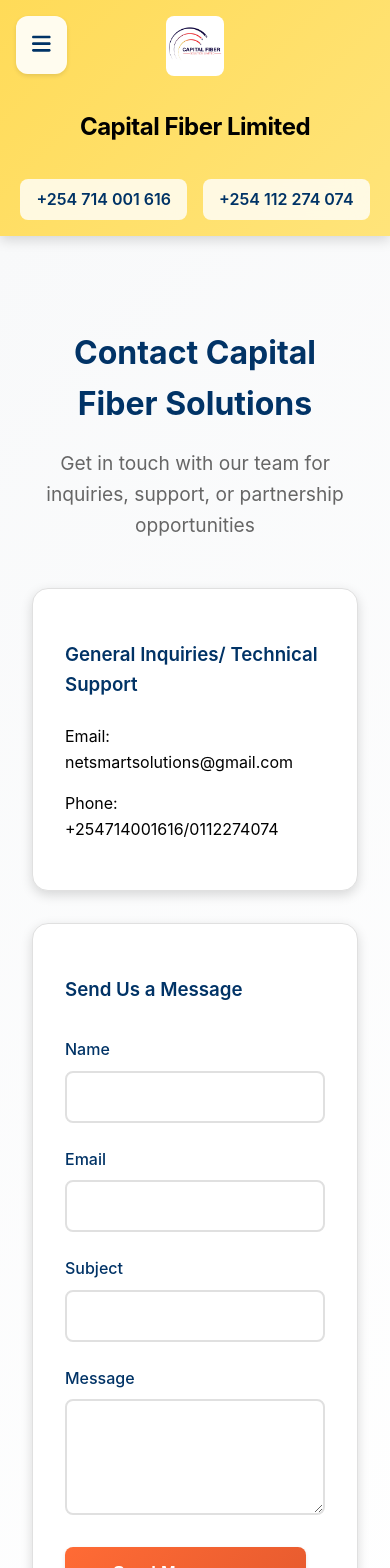
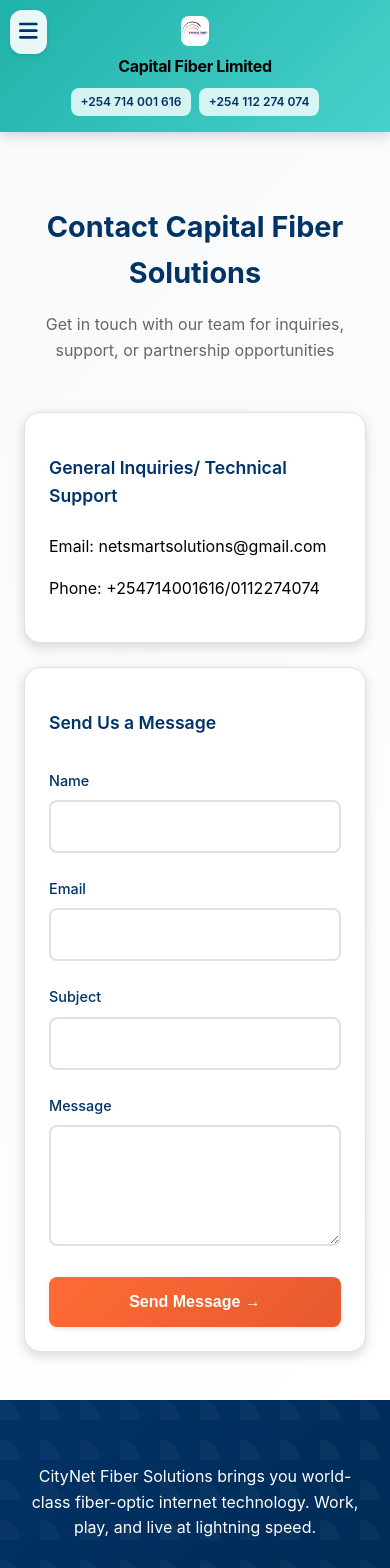
Before and after one commit to yrlnls/capital_fiber_ltd, a React (Vite) app: page /contact in a window 390 px wide. Shown: the top 1568 px of the page. Built offline with nearby package versions, Linux system fonts and the light colour scheme.

Commit message:
Improve mobile responsiveness and color scheme

```diff
--- a/src/App.css
+++ b/src/App.css
@@ -4,10 +4,10 @@
   --primary-light: #004080;
   --primary-dark: #00264d;
 
-  /* Secondary Colors */
-  --secondary: #FFDB58;
-  --secondary-light: #ffe47a;
-  --secondary-dark: #ffd236;
+  /* Secondary Colors - Changed from yellow to a modern teal */
+  --secondary: #20B2AA;
+  --secondary-light: #48D1CC;
+  --secondary-dark: #008B8B;
 
   /* Accent Colors */
   --accent: #ff6b35;
@@ -62,11 +62,11 @@
   -moz-osx-font-smoothing: grayscale;
 }
 
-/* Header Styles */
+/* Header Styles - Improved Mobile Responsiveness */
 header {
   background: linear-gradient(135deg, var(--secondary) 0%, var(--secondary-light) 100%);
   box-shadow: var(--shadow-md);
-  padding: var(--spacing-sm) 0;
+  padding: var(--spacing-xs) 0;
   position: sticky;
   top: 0;
   z-index: 100;
@@ -79,11 +79,12 @@
   justify-content: space-between;
   max-width: 1200px;
   margin: 0 auto;
-  padding: 0 var(--spacing-lg);
+  padding: 0 var(--spacing-sm);
+  min-height: 60px;
 }
 
 .company-logo {
-  height: 60px;
+  height: 40px;
   border-radius: var(--radius-sm);
   transition: transform 0.3s ease;
 }
@@ -93,15 +94,18 @@
 }
 
 .company-name {
-  font-size: 1.5rem;
+  font-size: clamp(1rem, 3vw, 1.5rem);
   color: var(--text);
   font-weight: 700;
   letter-spacing: -0.02em;
+  margin: 0;
+  text-align: center;
+  flex: 1;
 }
 
 .contact-info {
   display: flex;
-  gap: var(--spacing-sm);
+  gap: var(--spacing-xs);
   flex-wrap: wrap;
 }
 
@@ -114,6 +118,7 @@
   transition: all 0.3s ease;
   background: rgba(255, 255, 255, 0.8);
   backdrop-filter: blur(10px);
+  font-size: clamp(0.8rem, 2vw, 1rem);
 }
 
 .phone-number:hover {
@@ -129,7 +134,7 @@
   top: 0;
   left: -100%;
   width: 100%;
-  max-width: 400px;
+  max-width: 350px;
   height: 100vh;
   background: linear-gradient(135deg, var(--background) 0%, var(--surface) 100%);
   box-shadow: var(--shadow-lg);
@@ -149,7 +154,7 @@
   right: var(--spacing-sm);
   background: var(--surface);
   border: none;
-  font-size: 1.5rem;
+  font-size: 1.2rem;
   color: var(--primary);
   cursor: pointer;
   padding: var(--spacing-sm);
@@ -165,13 +170,13 @@
 }
 
 .dropdown-logo {
-  padding: var(--spacing-xl) var(--spacing-lg);
+  padding: var(--spacing-lg) var(--spacing-md);
   text-align: center;
   border-bottom: 1px solid var(--border);
 }
 
 .dropdown-logo img {
-  height: 60px;
+  height: 50px;
   width: auto;
   border-radius: var(--radius-sm);
 }
@@ -246,7 +251,7 @@
 .hero-section {
   position: relative;
   height: 100vh;
-  min-height: 600px;
+  min-height: 500px;
   background-size: cover;
   background-position: center;
   background-attachment: fixed;
@@ -273,18 +278,18 @@
   position: relative;
   z-index: 2;
   max-width: 800px;
-  padding: var(--spacing-xl);
+  padding: var(--spacing-lg);
 }
 
 .hero-content img {
-  width: 200px;
+  width: clamp(120px, 30vw, 200px);
   margin-bottom: var(--spacing-lg);
   border-radius: var(--radius-lg);
   box-shadow: var(--shadow-lg);
 }
 
 .hero-content h1 {
-  font-size: clamp(2.5rem, 5vw, 4rem);
+  font-size: clamp(2rem, 6vw, 4rem);
   margin-bottom: var(--spacing-md);
   font-weight: 800;
   letter-spacing: -0.02em;
@@ -295,7 +300,7 @@
 }
 
 .hero-content .lead {
-  font-size: clamp(1.1rem, 2.5vw, 1.5rem);
+  font-size: clamp(1rem, 3vw, 1.5rem);
   margin-bottom: var(--spacing-xl);
   opacity: 0.95;
   font-weight: 400;
@@ -309,7 +314,7 @@
   text-decoration: none;
   border-radius: var(--radius-lg);
   font-weight: 600;
-  font-size: 1.1rem;
+  font-size: clamp(1rem, 2.5vw, 1.1rem);
   transition: all 0.3s cubic-bezier(0.4, 0, 0.2, 1);
   box-shadow: var(--shadow-lg);
   position: relative;
@@ -338,13 +343,13 @@
 
 /* Benefits Section */
 .key-benefits {
-  padding: var(--spacing-2xl) var(--spacing-lg);
+  padding: var(--spacing-xl) var(--spacing-md);
   background: linear-gradient(135deg, var(--background) 0%, var(--surface) 100%);
   text-align: center;
 }
 
 .key-benefits h2 {
-  font-size: clamp(2rem, 4vw, 3rem);
+  font-size: clamp(1.8rem, 5vw, 3rem);
   color: var(--primary);
   margin-bottom: var(--spacing-xl);
   font-weight: 700;
@@ -353,14 +358,14 @@
 
 .benefits-grid {
   display: grid;
-  grid-template-columns: repeat(auto-fit, minmax(300px, 1fr));
-  gap: var(--spacing-xl);
+  grid-template-columns: repeat(auto-fit, minmax(280px, 1fr));
+  gap: var(--spacing-lg);
   max-width: 1200px;
   margin: 0 auto;
 }
 
 .benefit-card {
-  padding: var(--spacing-xl);
+  padding: var(--spacing-lg);
   background: var(--background);
   border-radius: var(--radius-xl);
   box-shadow: var(--shadow-md);
@@ -393,7 +398,7 @@
 }
 
 .benefit-card i {
-  font-size: 3rem;
+  font-size: clamp(2rem, 5vw, 3rem);
   color: var(--accent);
   margin-bottom: var(--spacing-md);
   transition: transform 0.3s ease;
@@ -407,19 +412,20 @@
   color: var(--primary);
   margin-bottom: var(--spacing-sm);
   font-weight: 600;
-  font-size: 1.3rem;
+  font-size: clamp(1.1rem, 3vw, 1.3rem);
 }
 
 .benefit-card p {
   color: var(--text-secondary);
   line-height: 1.6;
+  font-size: clamp(0.9rem, 2.5vw, 1rem);
 }
 
 /* Stats Section */
 .stats-section {
   background: linear-gradient(135deg, var(--primary) 0%, var(--primary-dark) 100%);
   color: var(--text-inverse);
-  padding: var(--spacing-2xl) var(--spacing-lg);
+  padding: var(--spacing-xl) var(--spacing-md);
   position: relative;
   overflow: hidden;
 }
@@ -436,8 +442,8 @@
 
 .stats-grid {
   display: grid;
-  grid-template-columns: repeat(auto-fit, minmax(200px, 1fr));
-  gap: var(--spacing-xl);
+  grid-template-columns: repeat(auto-fit, minmax(180px, 1fr));
+  gap: var(--spacing-lg);
   max-width: 1200px;
   margin: 0 auto;
   text-align: center;
@@ -460,7 +466,7 @@
 }
 
 .stat-card h3 {
-  font-size: 3rem;
+  font-size: clamp(2rem, 6vw, 3rem);
   color: var(--secondary);
   margin-bottom: var(--spacing-xs);
   font-weight: 800;
@@ -468,14 +474,14 @@
 }
 
 .stat-card p {
-  font-size: 1.1rem;
+  font-size: clamp(0.9rem, 2.5vw, 1.1rem);
   opacity: 0.9;
   font-weight: 500;
 }
 
 /* Contact Section */
 .contact-section {
-  padding: var(--spacing-2xl) var(--spacing-lg);
+  padding: var(--spacing-xl) var(--spacing-md);
   background: linear-gradient(135deg, var(--surface) 0%, var(--background) 100%);
 }
 
@@ -488,7 +494,7 @@
   text-align: center;
   color: var(--primary);
   margin-bottom: var(--spacing-sm);
-  font-size: clamp(2rem, 4vw, 3rem);
+  font-size: clamp(1.8rem, 5vw, 3rem);
   font-weight: 700;
 }
 
@@ -496,19 +502,19 @@
   text-align: center;
   color: var(--text-secondary);
   margin-bottom: var(--spacing-xl);
-  font-size: 1.2rem;
+  font-size: clamp(1rem, 3vw, 1.2rem);
 }
 
 .contact-content {
   display: grid;
-  grid-template-columns: 1fr 1fr;
-  gap: var(--spacing-2xl);
+  grid-template-columns: 1fr;
+  gap: var(--spacing-lg);
   margin-top: var(--spacing-xl);
 }
 
 .info-card {
   background: var(--background);
-  padding: var(--spacing-xl);
+  padding: var(--spacing-lg);
   border-radius: var(--radius-lg);
   box-shadow: var(--shadow-md);
   border: 1px solid var(--border);
@@ -518,11 +524,12 @@
   color: var(--primary);
   margin-bottom: var(--spacing-md);
   font-weight: 600;
+  font-size: clamp(1.1rem, 3vw, 1.3rem);
 }
 
 .contact-form {
   background: var(--background);
-  padding: var(--spacing-xl);
+  padding: var(--spacing-lg);
   border-radius: var(--radius-lg);
   box-shadow: var(--shadow-md);
   border: 1px solid var(--border);
@@ -532,6 +539,7 @@
   color: var(--primary);
   margin-bottom: var(--spacing-lg);
   font-weight: 600;
+  font-size: clamp(1.1rem, 3vw, 1.3rem);
 }
 
 .form-group {
@@ -543,6 +551,7 @@
   margin-bottom: var(--spacing-xs);
   color: var(--primary);
   font-weight: 500;
+  font-size: clamp(0.9rem, 2.5vw, 1rem);
 }
 
 .form-group input,
@@ -554,6 +563,7 @@
   font-family: inherit;
   transition: all 0.3s ease;
   background: var(--background);
+  font-size: clamp(0.9rem, 2.5vw, 1rem);
 }
 
 .form-group input:focus,
@@ -571,9 +581,10 @@
   border-radius: var(--radius-sm);
   cursor: pointer;
   font-weight: 600;
-  font-size: 1.1rem;
+  font-size: clamp(1rem, 2.5vw, 1.1rem);
   transition: all 0.3s ease;
   box-shadow: var(--shadow-sm);
+  width: 100%;
 }
 
 .submit-button:hover {
@@ -585,7 +596,7 @@
 .footer-container {
   background: linear-gradient(135deg, var(--primary) 0%, var(--primary-dark) 100%);
   color: var(--text-inverse);
-  padding: var(--spacing-xl) var(--spacing-lg);
+  padding: var(--spacing-xl) var(--spacing-md);
   text-align: center;
   position: relative;
   overflow: hidden;
@@ -602,7 +613,7 @@
 }
 
 .footer-description {
-  font-size: 1.1rem;
+  font-size: clamp(1rem, 3vw, 1.1rem);
   margin-bottom: var(--spacing-lg);
   opacity: 0.9;
   position: relative;
@@ -627,6 +638,7 @@
   background: rgba(255, 255, 255, 0.1);
   backdrop-filter: blur(10px);
   transition: all 0.3s ease;
+  font-size: clamp(0.9rem, 2.5vw, 1rem);
 }
 
 .contact-item:hover {
@@ -636,7 +648,7 @@
 
 .contact-item .icon {
   color: var(--secondary);
-  font-size: 1.2rem;
+  font-size: clamp(1rem, 3vw, 1.2rem);
 }
 
 /* Media Queries */
@@ -644,31 +656,47 @@
   .header-content {
     flex-direction: column;
     text-align: center;
-    gap: var(--spacing-sm);
-    padding: 0 var(--spacing-sm);
+    gap: var(--spacing-xs);
+    padding: var(--spacing-xs) var(--spacing-sm);
+    min-height: 50px;
+  }
+
+  .company-logo {
+    height: 35px;
   }
 
   .contact-info {
     justify-content: center;
+    flex-wrap: wrap;
   }
 
-  .hero-content h1 {
-    font-size: 2.5rem;
+  .phone-number {
+    font-size: 0.8rem;
+    padding: 0.4rem 0.8rem;
+  }
+
+  .hero-section {
+    min-height: 400px;
+    background-attachment: scroll;
+  }
+
+  .hero-content {
+    padding: var(--spacing-md);
   }
 
   .contact-content {
     grid-template-columns: 1fr;
-    gap: var(--spacing-lg);
+    gap: var(--spacing-md);
   }
 
   .benefits-grid {
     grid-template-columns: 1fr;
-    gap: var(--spacing-lg);
+    gap: var(--spacing-md);
   }
 
   .stats-grid {
     grid-template-columns: 1fr;
-    gap: var(--spacing-lg);
+    gap: var(--spacing-md);
   }
 
   .footer-contact-info {
@@ -679,17 +707,59 @@
     max-width: 300px;
     margin: 0 auto;
   }
+
+  .dropdown {
+    max-width: 300px;
+  }
+
+  .dropdown-logo {
+    padding: var(--spacing-md);
+  }
+
+  .dropdown-logo img {
+    height: 40px;
+  }
 }
 
 @media (max-width: 480px) {
   .hero-content {
-    padding: var(--spacing-lg);
+    padding: var(--spacing-sm);
   }
 
   .benefit-card,
   .contact-form,
   .info-card {
-    padding: var(--spacing-lg);
+    padding: var(--spacing-md);
+  }
+
+  .header-content {
+    min-height: 45px;
+  }
+
+  .company-logo {
+    height: 30px;
+  }
+
+  .company-name {
+    font-size: 1rem;
+  }
+
+  .phone-number {
+    font-size: 0.75rem;
+    padding: 0.3rem 0.6rem;
+  }
+
+  .mobile-menu-icon {
+    padding: 0.6rem;
+    top: 0.6rem;
+    left: 0.6rem;
+  }
+}
+
+@media (min-width: 769px) {
+  .contact-content {
+    grid-template-columns: 1fr 1fr;
+    gap: var(--spacing-2xl);
   }
 }
 
```
